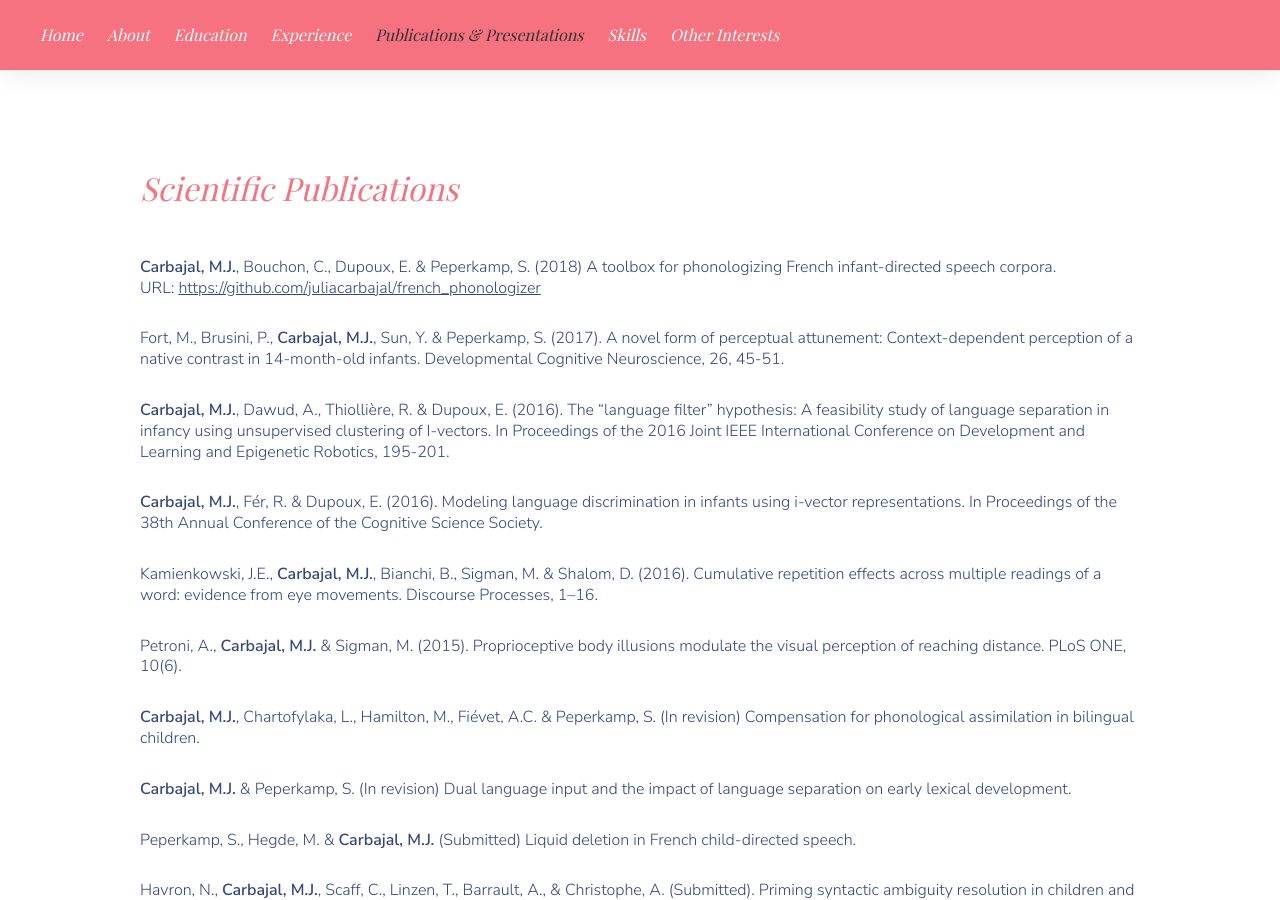
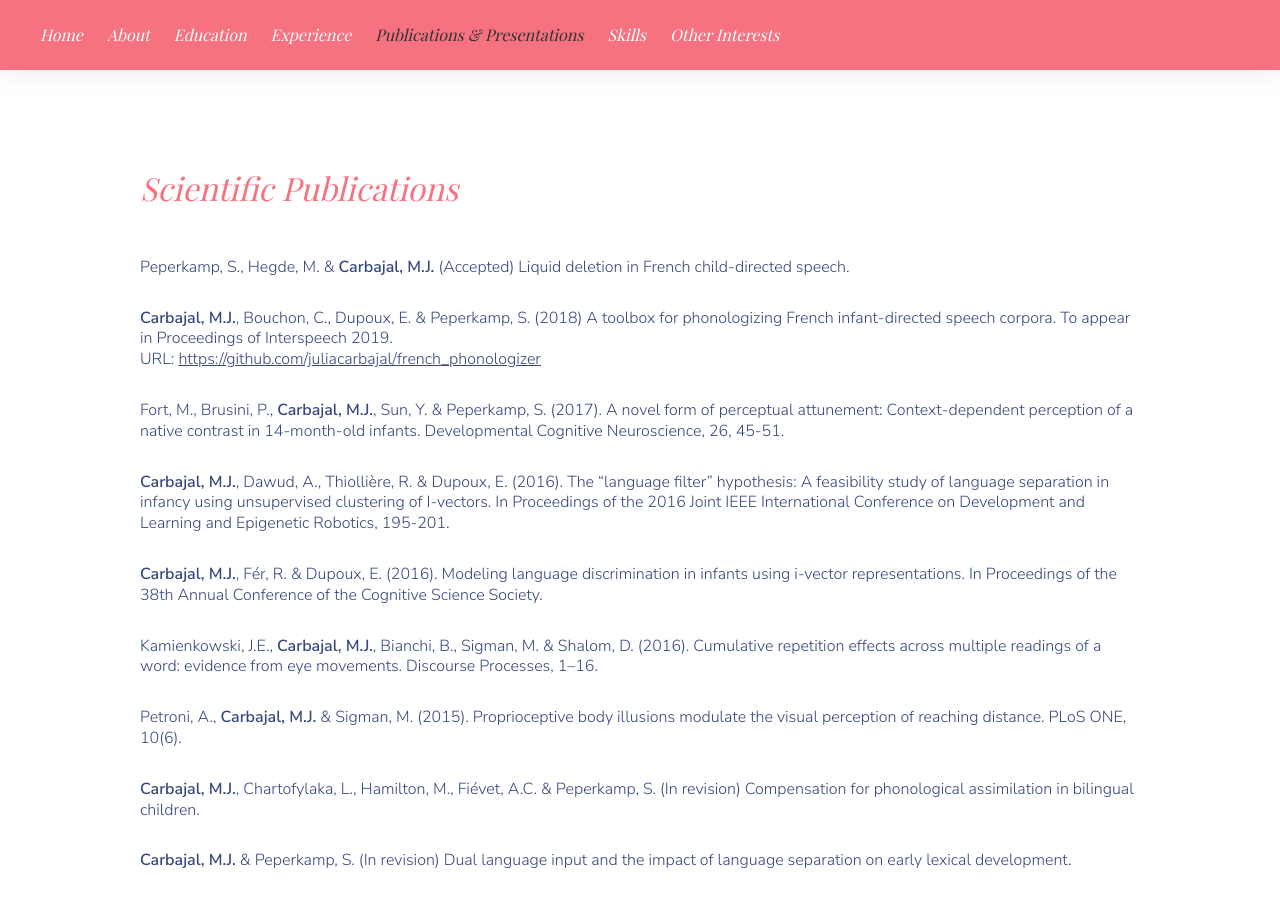
Before and after one commit to basaringaron/julie-website, a Jekyll site: the page built from publications.html, in a window 1280 px wide and 900 px high. Built offline with Jekyll 4.4.1, drawn with Linux system fonts in a browser that asks for light colours; some web fonts are replaced.

Commit message:
Update accepted publication.

```diff
--- a/publications.html
+++ b/publications.html
@@ -5,7 +5,8 @@ title: Publications & Presentations
 	<div class='content' style='--date-width:200px;'>
 		<h1>Scientific Publications</h1>
 
-		<p><strong>Carbajal, M.J.</strong>, Bouchon, C., Dupoux, E. &amp; Peperkamp, S. (2018) A toolbox for phonologizing French infant-directed speech corpora.</br>
+		<p>Peperkamp, S., Hegde, M. &amp; <strong>Carbajal, M.J.</strong> (Accepted) Liquid deletion in French child-directed speech.</p>
+		<p><strong>Carbajal, M.J.</strong>, Bouchon, C., Dupoux, E. &amp; Peperkamp, S. (2018) A toolbox for phonologizing French infant-directed speech corpora. To appear in Proceedings of Interspeech 2019.</br>
 			URL: <a href='https://github.com/juliacarbajal/french_phonologizer'>https://github.com/juliacarbajal/french_phonologizer</a></p>
 		<p>Fort, M., Brusini, P., <strong>Carbajal, M.J.</strong>, Sun, Y. &amp; Peperkamp, S. (2017). A novel form of perceptual attunement: Context-dependent perception of a native contrast in 14-month-old infants. Developmental Cognitive Neuroscience, 26, 45-51.</p>
 		<p><strong>Carbajal, M.J.</strong>, Dawud, A., Thiollière, R. &amp; Dupoux, E. (2016). The “language filter” hypothesis: A feasibility study of language separation in infancy using unsupervised clustering of I-vectors. In Proceedings of the 2016 Joint IEEE International Conference on Development and Learning and Epigenetic Robotics, 195-201.</p>
@@ -14,7 +15,6 @@ title: Publications & Presentations
 		<p>Petroni, A., <strong>Carbajal, M.J.</strong> &amp; Sigman, M. (2015). Proprioceptive body illusions modulate the visual perception of reaching distance. PLoS ONE, 10(6).</p>
 		<p><strong>Carbajal, M.J.</strong>, Chartofylaka, L., Hamilton, M., Fiévet, A.C. &amp; Peperkamp, S. (In revision) Compensation for phonological assimilation in bilingual children.</p>
 		<p><strong>Carbajal, M.J.</strong> &amp; Peperkamp, S. (In revision) Dual language input and the impact of language separation on early lexical development.</p>
-		<p>Peperkamp, S., Hegde, M. &amp; <strong>Carbajal, M.J.</strong> (Submitted) Liquid deletion in French child-directed speech.</p>
 		<p>Havron, N., <strong>Carbajal, M.J.</strong>, Scaff, C., Linzen, T., Barrault, A., &amp; Christophe, A. (Submitted). Priming syntactic ambiguity resolution in children and adults.</p>
 
 		<h1>Conference Presentations</h1>
```
